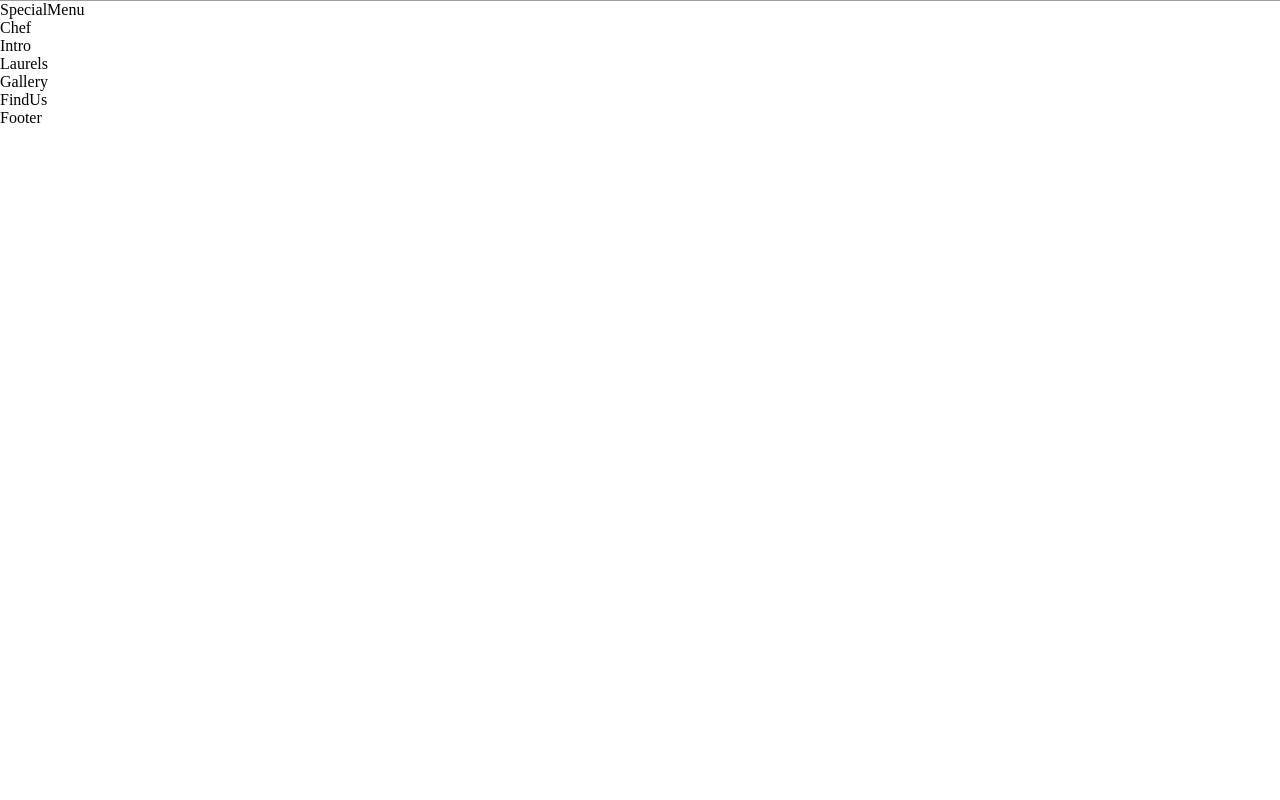
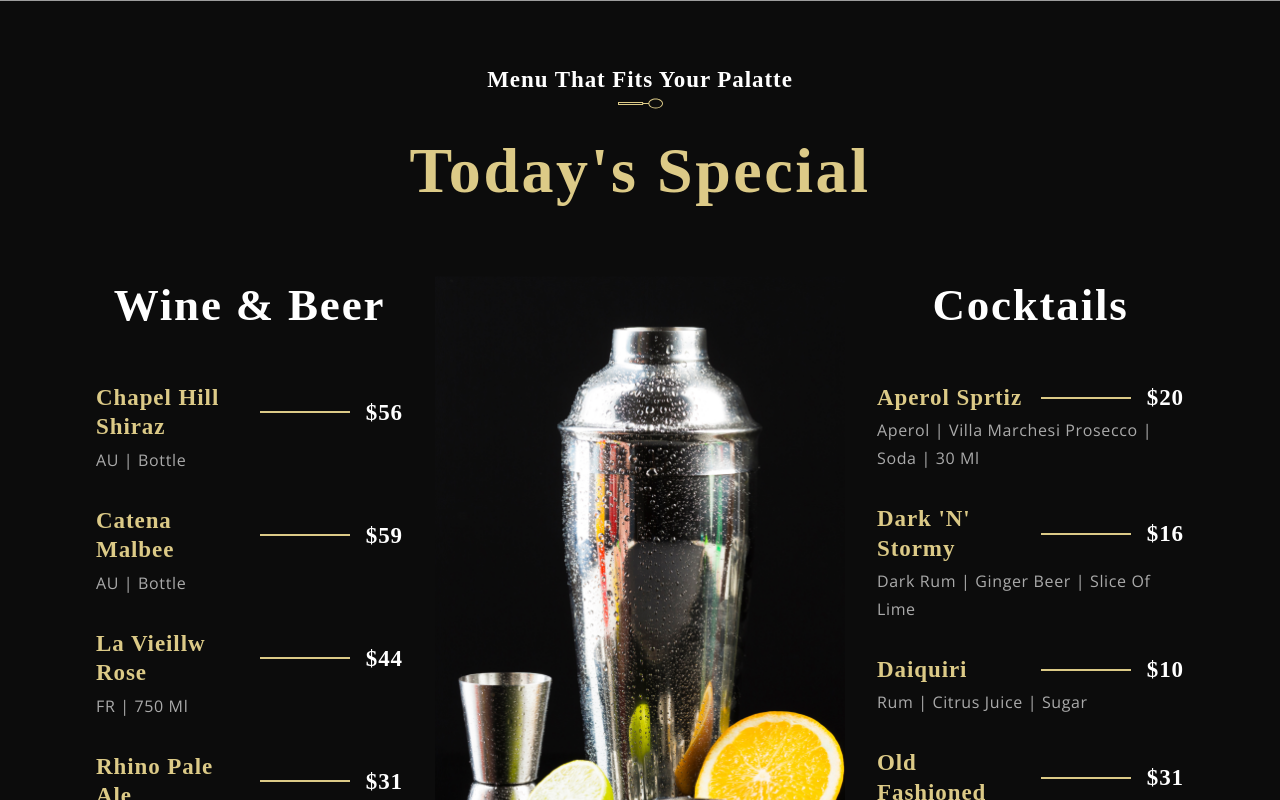
Before and after one commit to Arsal5511/fastfood, a React (Create React App) app: page / in a window 1280 px wide. Shown: the part 2180-2980 px from the top of the page. Before the commit the page ends 2307 px from the top, so only its background shows below. Built offline with nearby package versions, Linux system fonts and the light colour scheme; grey boxes are pictures that could not be loaded; a web font is replaced by a local one.

Commit message:
Menu section completed

```diff
--- a/src/components/Menuitem/MenuItem.css
+++ b/src/components/Menuitem/MenuItem.css
@@ -0,0 +1,37 @@
+.menuItme{
+    width: 100%;
+    margin: 1rem 0;
+
+    display: flex;
+    flex-direction: column;
+}
+
+.menuItem_head{
+    display: flex;
+    align-items: center;
+    justify-content: space-between;
+}
+
+.menuItem_name{
+    flex: 1;
+}
+
+
+
+.menuItem_sub{
+    width: 100%;
+    margin-top: 0.2rem;
+}
+
+.menuItem_dash{
+    width: 90px;
+    height: 2px;
+    background: var(--color-golden);
+    margin: 0 1rem;
+}
+
+.menuItem_price{
+    display: flex;
+    align-items: flex-end;
+    justify-content: flex-end;
+}
--- a/src/components/Menuitem/MenuItem.jsx
+++ b/src/components/Menuitem/MenuItem.jsx
@@ -2,9 +2,27 @@ import React from 'react';
 
 import './MenuItem.css';
 
-const MenuItem = () => (
-  <div>
-    MenuItem
+const MenuItem = ({title, price, tags}) => (
+  <div className='menuItme'>
+
+      <div className="menuItem_head">
+
+            <div className="menuItem_name">
+              <p className="p__cormorant" style={{color:'#DCCA87'}}>{title}</p>
+            </div>
+
+            <div className="menuItem_dash"></div>
+
+            <div className="menuItem_price">
+              <p className="p__cormorant" >{price}</p>
+            </div>
+
+      </div>
+
+      <div className="menuItem_sub">
+        <p className="p__opensans" style={{color:'#AAA'}} >{tags}</p>
+      </div>
+
   </div>
 );
 
--- a/src/container/Menu/SpecialMenu.css
+++ b/src/container/Menu/SpecialMenu.css
@@ -0,0 +1,88 @@
+.app_menu{
+    background: var(--color-black);
+    flex-direction: column;
+}
+
+.app_menu_title{
+    margin-bottom: 2rem;
+    text-align: center;
+}
+
+.app_menu_content{
+    width: 100%;
+    margin: 2rem 0;
+
+    display: flex;
+    justify-content: center;
+    align-items: flex-start;
+    flex-direction: row;
+}
+
+.app_menu_content_heading{
+    font-family: var(--font-base);
+    font-weight: 600;
+    font-size: 45px;
+    line-height: 58.5px;
+    letter-spacing: 0.04em;
+    color: var(--color-white);
+
+}
+
+.app_menu_content_wine, .app_menu_content_cocktails{
+    flex: 1;
+    width: 100%;
+    flex-direction: column;
+
+}
+
+.app_menu_img{
+    width: 410px;
+    margin: 0 2rem;
+
+}
+
+.app_menu_img img{
+    width: 100%;
+    height: auto;
+}
+
+.app_menu_content_items{
+    display: flex;
+    flex-direction: column;
+
+    margin: 2rem 0;
+    width: 100%;
+}
+
+@media screen and (min-width: 2000px) {
+    .app_menu_img {
+        width: 650px;
+    }
+
+    .app_menu_img img {
+        height: 920px;
+    }
+}
+
+@media screen and (max-width: 1150px) {
+    .app_menu_content {
+        flex-direction: column;
+        align-items: center;
+        width: 100%;
+    }
+
+    .app_menu_img {
+        margin: 3rem 0;
+    }
+}
+
+@media screen and (max-width: 650px) {
+    .app_menu_img {
+        width: 100%;
+    }
+
+    .app_menu_content_heading {
+        font-size: 35px;
+        line-height: 48.5px;
+    }
+}
--- a/src/container/Menu/SpecialMenu.jsx
+++ b/src/container/Menu/SpecialMenu.jsx
@@ -1,11 +1,53 @@
 import React from 'react';
-
+import { images, data } from '../../constants';
+import { SubHeading, MenuItem } from '../../components';
 import './SpecialMenu.css';
 
-const SpecialMenu = () => (
-  <div>
-    SpecialMenu
+const SpecialMenu = () => {
+
+  return(
+  <div className='app_menu flex__center section__padding'>
+
+    <div className="app_menu_title">
+      <SubHeading title='Menu that fits your palatte' />
+      <h1 className='headtext__cormorant'>Today's special</h1>
+    </div>
+
+    <div className="app_menu_content">
+      <div className="app_menu_content_wine flex__center">
+        <p className='app_menu_content_heading'>Wine & Beer</p>
+        <div className="app_menu_content_items">
+          {data.wines.map((wine, index) =>(
+            <MenuItem key={wine.title+index} title={wine.title} price={wine.price} tags={wine.tags} />
+          ))}
+        </div>
+      </div>
+
+
+    <div className="app_menu_img">
+      <img src={images.menu} alt="menu img" />
+    </div>
+
+
+    <div className="app_menu_content_cocktails flex__center">
+        <p className='app_menu_content_heading'>Cocktails</p>
+        <div className="app_menu_content_items">
+          {data.cocktails.map((cocktails, index) =>(
+             <MenuItem key={cocktails.title+index} title={cocktails.title} price={cocktails.price} tags={cocktails.tags} />
+          ))}
+        </div>
+      </div>
+
+    </div>
+
+    <div style={{marginTop: '15px'}}>
+      <button type='button' className='custom__button'>See More</button>
+    </div>
+
   </div>
-);
+
+
+
+)};
 
 export default SpecialMenu;
```
